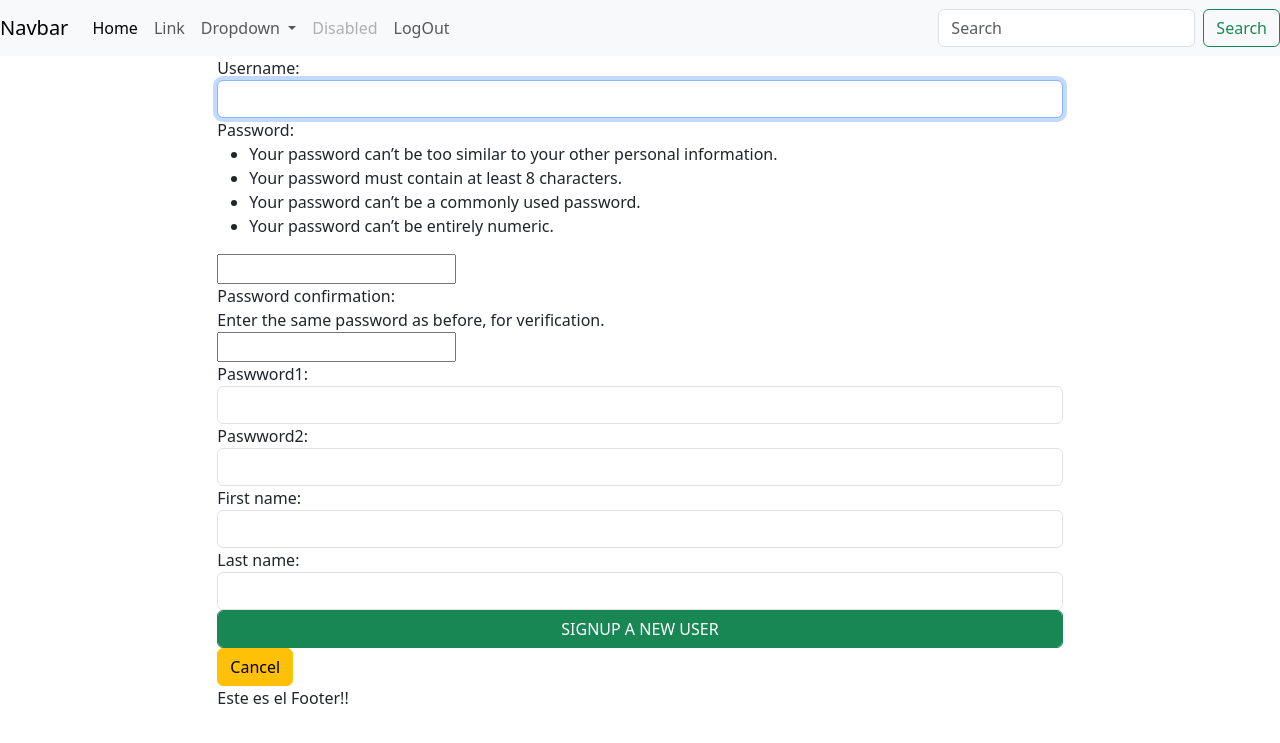
After one commit to Onumonky/claseray-app, a Django app: page /signup/ in a window 1280 px wide. The commit adds this page. Shown: the top 743 px of the page. Run offline with Django 5.2, Linux system fonts and the light colour scheme; some libraries are stand-ins or nearby versions.

Commit message:
LOGIN, LOGOUT AND SIGNUP

```diff
--- a/home/forms.py
+++ b/home/forms.py
@@ -1,7 +1,17 @@
 from django import forms
 from django.contrib.auth.models import User
+from django.contrib.auth.forms import UserCreationForm
 
 
 class LoginForm(forms.Form):
     username = forms.CharField(max_length=16, widget=forms.TextInput(attrs={"type": "text", "class":"form-control"}))
     password = forms.CharField(max_length=32, widget=forms.PasswordInput(attrs={"type": "password", "class":"form-control"}))
+
+
+
+class UserForm(UserCreationForm):
+    username = forms.CharField(max_length=32, widget=forms.TextInput(attrs={"type":"text", "class":"form-control"}))
+    paswword1 = forms.CharField(max_length=32, widget=forms.PasswordInput(attrs={"type":"password", "class":"form-control"}))
+    paswword2 = forms.CharField(max_length=32, widget=forms.PasswordInput(attrs={"type":"password", "class":"form-control"}))
+    first_name = forms.CharField(max_length=32, widget=forms.TextInput(attrs={"type":"text", "class":"form-control"}))
+    last_name = forms.CharField(max_length=32, widget=forms.TextInput(attrs={"type":"text", "class":"form-control"}))
--- a/home/urls.py
+++ b/home/urls.py
@@ -8,4 +8,5 @@ app_name = "home"
 urlpatterns = [
     path('', views.Index.as_view(), name='index'),
     path('logout/', views.Logout.as_view(), name="logout"),
+    path('signup/', views.Signup.as_view(), name="signup"),
 ]
--- a/home/views.py
+++ b/home/views.py
@@ -2,8 +2,9 @@ from django.shortcuts import render, redirect
 from django.views import generic
 from django.contrib.auth.models import User
 from django.contrib.auth import authenticate, login, logout
+from django.urls import reverse_lazy
 
-from home.forms import LoginForm
+from home.forms import LoginForm, UserForm
 
 
 # Create your views here.
@@ -41,3 +42,22 @@ class Logout(generic.View):
     def get(self, request):
         logout(request)
         return redirect("home:index")
+
+
+
+class Signup(generic.CreateView):
+    template_name = "home/signup.html"
+    model = User
+    form_class = UserForm
+    success_url = reverse_lazy('home:index')
+
+    def form_valid(self, form):
+        form.save()
+        username = form.cleaned_data.get("username")
+        password = form.cleaned_data.get("password1")
+        user = authenticate(self.request, username=username, password=password)
+        if user is not None:
+            login(self.request, user)
+            return redirect("home:index")
+        else:
+            return redirect("home:index")
--- a/templates/home/index.html
+++ b/templates/home/index.html
@@ -33,5 +33,6 @@
                     {{ loginForm }}
                     <button type="submit" class="btn btn-success">LogIn</button>
             </form>
+            Si no tiene una cuenta: <a href="{% url 'home:signup' %}" class="btn btn-link">Click Aqui</a>
   {% endif %}
 {% endblock content %}
--- /dev/null
+++ b/templates/home/signup.html
@@ -0,0 +1,14 @@
+{% extends "base/base.html" %}
+
+{% block title %}SIGNUP VIEW{% endblock title %}
+
+{% block content %}
+
+    <form action="" method="post">
+        {% csrf_token %}
+            {{ form }}
+            <button type="submit" class="btn btn-success form-control">SIGNUP A NEW USER</button>
+            <a href="{% url 'home:index' %}" class="btn btn-warning">Cancel</a>
+    </form>
+
+{% endblock content %}
```
